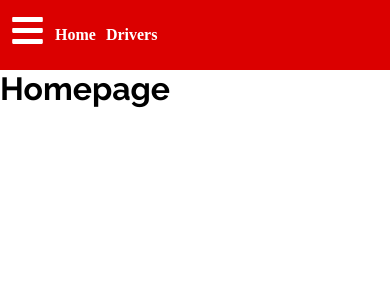
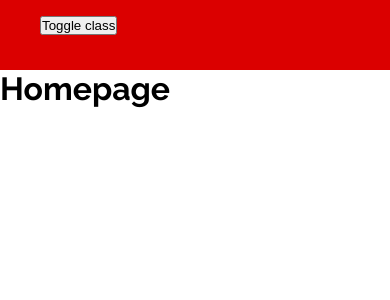
Before and after one commit to renato76/formula1, a React (Create React App) app in the folder frontend/: page / in a window 390 px wide. Shown: the top 300 px of the page. Built offline with nearby package versions, Linux system fonts and the light colour scheme.

Commit message:
created new toggle menu for mobile devices - working fine

```diff
--- a/frontend/public/index.html
+++ b/frontend/public/index.html
@@ -8,6 +8,7 @@
     <link href="https://fonts.googleapis.com/css2?family=Orbitron:wght@700;900&display=swap" rel="stylesheet">
     <link rel="preconnect" href="https://fonts.gstatic.com">
     <link href="https://fonts.googleapis.com/css2?family=Raleway:wght@500;700&display=swap" rel="stylesheet">
+    <link rel="stylesheet" href="path/to/font-awesome/css/font-awesome.min.css">
     <!-- font-awesome -->
     <link
       rel="stylesheet"
--- a/frontend/src/App.js
+++ b/frontend/src/App.js
@@ -1,6 +1,7 @@
 import React from 'react'
 import { BrowserRouter, Switch, Route } from 'react-router-dom'
 import Navbar from './components/common/navbar/Navbar'
+// import MobileNavbar from './components/common/navbar/MobileNavbar'
 import Home from './components/common/Home'
 import Drivers from './components/common/Drivers'
 
--- a/frontend/src/components/common/navbar/Navbar.js
+++ b/frontend/src/components/common/navbar/Navbar.js
@@ -1,25 +1,36 @@
-import React, { useState } from 'react'
+import React from 'react'
 import { Link } from 'react-router-dom'
-import { FaBars } from 'react-icons/fa'
 
-const Navbar = () => {
+class Navbar extends React.Component {
+  state = { isActive: false }
 
-  const [showMenu, setShowMenu] = useState(false)
+  // Write a function that toggles className
+  handleToggle = () => {
+    this.setState({
+      isActive: !this.state.isActive
+    })
+  }
 
-  return (
-    <nav className="navbar">
-      <div className="fa-bars" >
-        <FaBars
-          onClick={() => setShowMenu(!showMenu)}
+  // One class hides the menu links by having height of zero and overflow hiddne
+  // another class shows the links by having height of 10rem added to the above class
+  // then in return I need an onClick that triggers the function
 
-        />
-      </div>
-      <div className="nav-links">
-        <Link to="/" className="navbar-item" >Home</Link>
-        <Link to="/drivers" className="navbar-item" >Drivers</Link>
-      </div>
-    </nav>
-  )
+  render() {
+    const isActive = this.state.isActive
+
+    return (
+      <nav className="navbar-container">
+        <div className={isActive ? 'navbar' : 'navbar-desktop' }>
+          <button className="menu-btn" onClick={this.handleToggle}>Toggle class</button>
+          <Link to="/" className="navbar-item">Home</Link>
+          <Link to="/drivers" className="navbar-item">Drivers</Link>
+          <Link to="/teams" className="navbar-item">Teams</Link>
+          <Link to="/register" className="navbar-item">Register</Link>
+          <Link to="/login" className="navbar-item">Login</Link>
+        </div>
+      </nav>
+    )
+  }
 }
 
 export default Navbar
--- a/frontend/src/styles/main.scss
+++ b/frontend/src/styles/main.scss
@@ -32,30 +32,53 @@ h4 {
   font-family: 'Raleway', sans-serif;
 }
 
+.navbar-desktop {
+  background-color: $f1-red;
+  height: 70px;
+  display: flex;
+  padding-left: 40px;
+  align-items: center;
+  // note display none below, i could do media query on desktop sizes to show this sgain
+  a {
+    display: none;
+    color: $f1-font-white;
+    font-weight: bold;
+    text-decoration: none;
+    padding: 5px;
+  }
+}
 
 .navbar {
   background-color: $f1-red;
-  height: 70px;
+  height: 670px;
   display: flex;
-  align-items: center;
+  flex-direction: column;
+  padding-left: 35px;
+  padding-top: 10px;
+  font-family: 'Orbitron', sans-serif;
+  border-bottom: 1px solid white;
+
   a {
     color: $f1-font-white;
+    font-size: 16px;
     font-weight: bold;
     text-decoration: none;
+    padding: 25px 0px;
+    // text-align: center;
   }
 }
 .navbar-item {
   padding-left: 10px;
+  margin-right: 20px;
+  margin-bottom: 10px;
+  height: 40px;
+  border-bottom: 1px solid white;
+  border-right: 1px solid white;
+  border-bottom-right-radius: 15px;
 }
-.fa-bars::before {
-  display: none;
+.menu-btn {
+  margin-bottom: 20px;
 }
-.fa-bars {
-  color: white;
-  font-size: 35px;
-  margin-left: 10px;
-}
-
 
 .drivers-card-container {
   width: 90%;
@@ -63,7 +86,7 @@ h4 {
   border-top: 2px solid #333333;
   border-right: 2px solid #333333;
   border-top-right-radius: 20px;
-
+  transition: transform 400ms;
 }
 .drivers-card-container:hover {
   border-top: 2px solid #00ffff;
@@ -72,9 +95,6 @@ h4 {
   transition: transform 600ms;
   cursor: pointer;
 }
-
-
-
 
 
 .image-background {
```
Also changed, not shown: frontend/src/components/common/navbar/Button.js (deleted), frontend/src/components/common/navbar/Dropdown.js (deleted), 1 other file (tests, documents, lock files or other folders).
